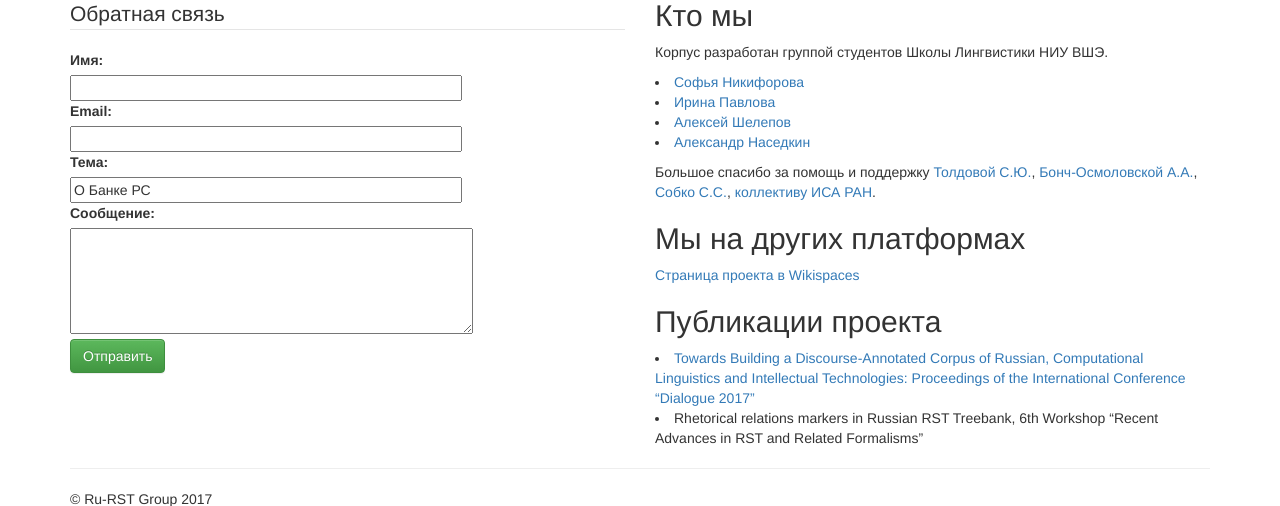
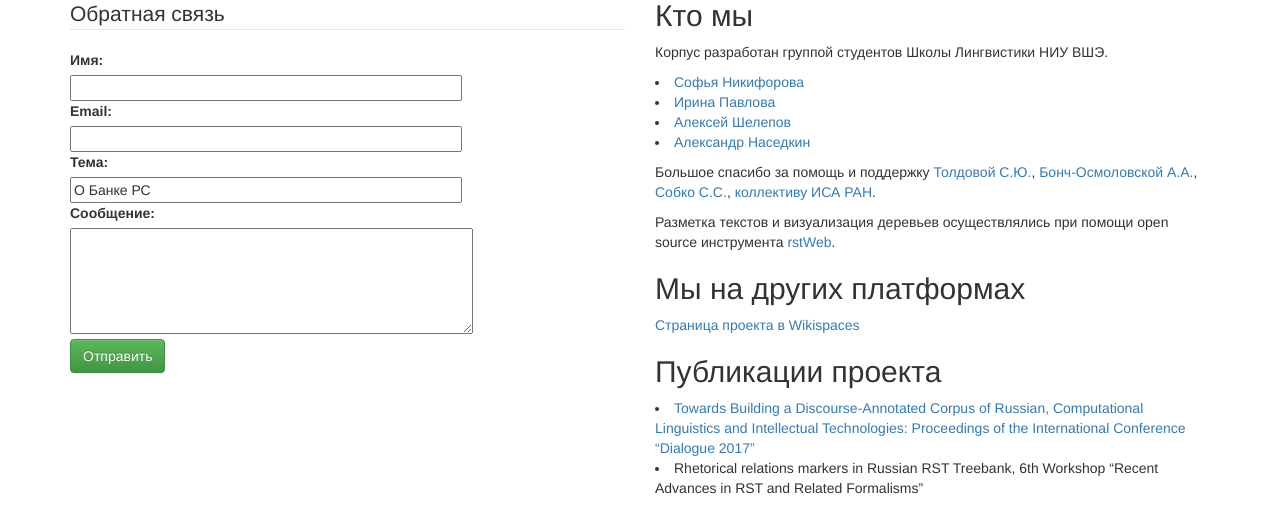
Before and after one commit to IraPS/Ru-RST-corpus, a Flask app: page /contact.html in a window 1280 px wide. Shown: the part 341-847 px from the top of the page. Run offline with Flask 2, Linux system fonts and the light colour scheme; some libraries are stand-ins or nearby versions.

Commit message:
Add link to rstWeb github page

```diff
--- a/backend/templates/contact.html
+++ b/backend/templates/contact.html
@@ -38,7 +38,8 @@
 		  <li><a href="https://www.wikispaces.com/user/view/nasedkinav">Александр Наседкин</a></li>
 		  <p />
 		  <p>Большое спасибо за помощь и поддержку <a href="https://www.hse.ru/org/persons/35378680">Толдовой С.Ю.</a>, <a href="https://www.hse.ru/org/persons/32878143">Бонч-Осмоловской А.А.</a>, <a href="https://www.hse.ru/org/persons/65850709">Собко С.С.</a>, <a href="http://www.isa.ru/index.php">коллективу ИСА РАН</a>.</p>
-		  <h2>Мы на других платформах</h2>
+		  <p>Разметка текстов и визуализация деревьев осуществлялись при помощи open source инструмента <a href="https://github.com/amir-zeldes/rstWeb">rstWeb</a>.</p>
+		<h2>Мы на других платформах</h2>
           <p><a href="https://hsecompling.wikispaces.com/-/M16-18/%D0%91%D0%B0%D0%BD%D0%BA%20%D1%80%D0%B8%D1%82%D0%BE%D1%80%D0%B8%D1%87%D0%B5%D1%81%D0%BA%D0%B8%D1%85%20%D1%81%D1%82%D1%80%D1%83%D0%BA%D1%82%D1%83%D1%80/home">Страница проекта в Wikispaces</a></p>
           <h2>Публикации проекта</h2>
           <li><a href="http://www.dialog-21.ru/media/3938/pisarevskayadetal.pdf">Towards Building a Discourse-Annotated Corpus of Russian, Computational Linguistics and Intellectual Technologies: Proceedings of the International Conference “Dialogue 2017”</a></li>
```
